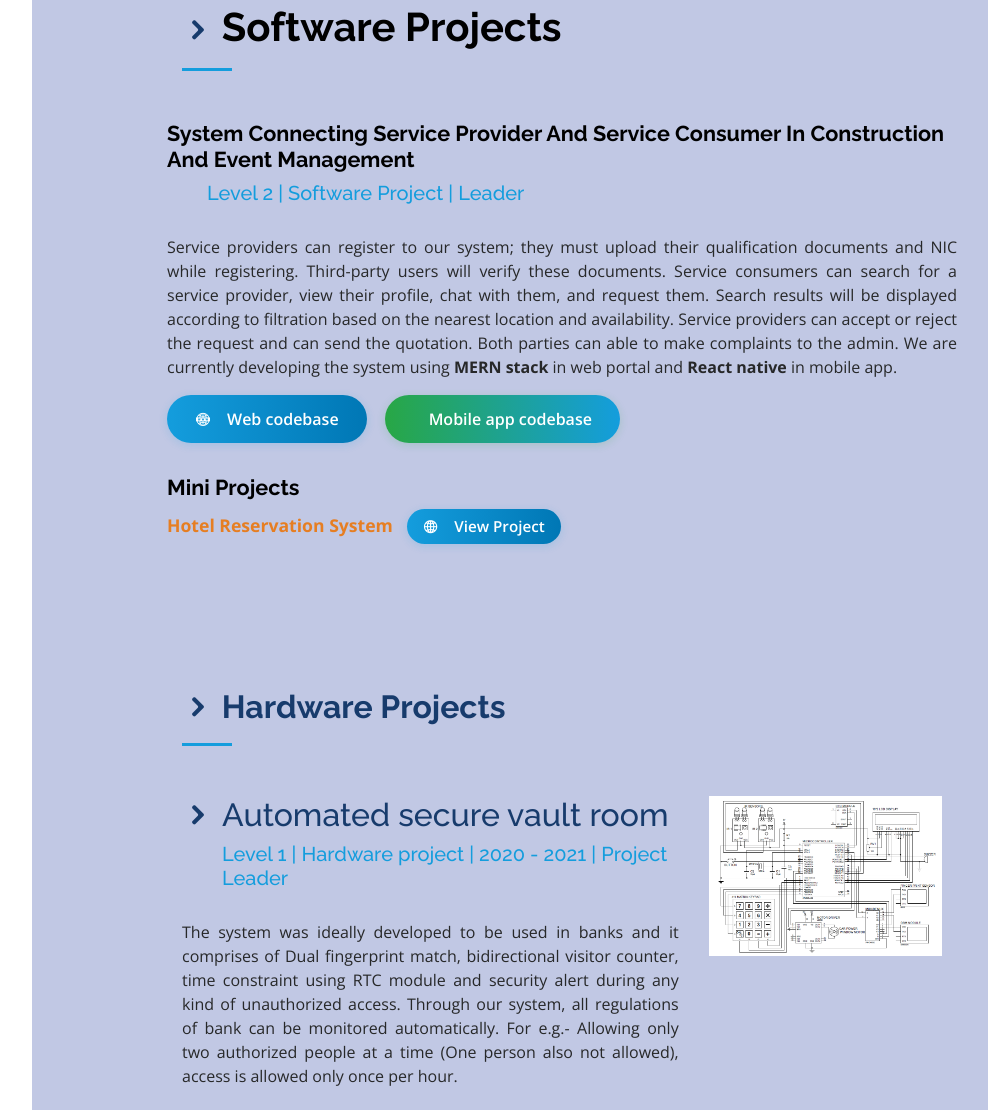
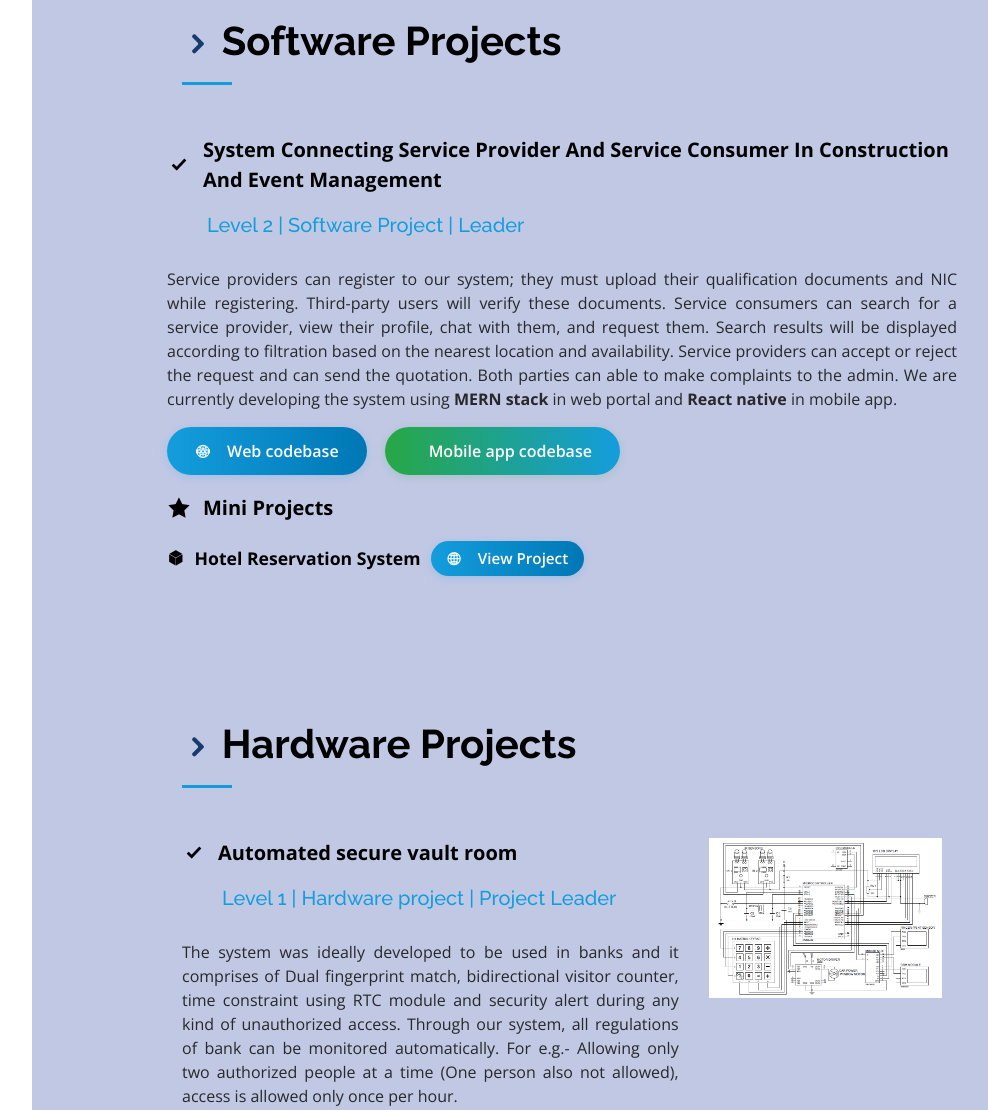
Before and after one commit to theepana-govintharajah/portfolio, a plain HTML site: page index.html in a window 1280 px wide. Shown: the part 5535-6645 px from the top of the page, without its empty margins (268-1256 px from the left). Drawn offline with nearby package versions, Linux system fonts and the light colour scheme; some icons are missing.

Commit message:
Small changes

```diff
--- a/index.html
+++ b/index.html
@@ -404,10 +404,13 @@
                             <h2><i class="icofont-rounded-right"></i><span style="font-size: 1.25em; color: #000;">ML Projects </span></h2>
                         </div>
                         <div>
-                            <h2 style="font-size: 1.35em; color: #000; font-weight: 700;">Generalized Meta Framework for Anomaly Detection </h2>
-                            <h5 style="margin-left: 40px;color: #149ddd; margin-bottom: 30px;">Level 4 | Research Project | 3 members | Leader
-
-                            </h5>
+                            <ul style="list-style: none; padding-left: 0;">
+                                <li style="display: flex; align-items: center; margin-bottom: 18px;">
+                                    <i class="icofont-check" style="color: #000; font-size: 1.5em; margin-right: 12px;"></i>
+                                    <span style="font-size: 1.25em; color: #000; font-weight: 700;">Generalized Meta Framework for Anomaly Detection</span>
+                                </li>
+                            </ul>
+                            <h5 style="margin-left: 40px;color: #149ddd; margin-bottom: 30px;">Level 4 | Research Project | 3 members | Leader</h5>
                             <p style="text-align: justify;">An ensemble approach combines multiple best-performing models, each specialized in capturing specific aspects of data or anomaly characteristics. Here, potential members of an ensemble are picked from a diverse pool of time-series anomaly detection models that include different AI approaches, including Machine Learning, Deep Learning, and Generative Modeling.</p>
                         <div style="display: flex; gap: 18px; margin-bottom: 18px; flex-wrap: wrap;">
                 <a href="https://github.com/GPT-4-UOM/MetaFramework" target="_blank"
@@ -445,11 +448,13 @@
 
                         </div>
                         <div>
-                            <h2 style="font-size: 1.35em; color: #000; font-weight: 700;">System Connecting Service Provider And Service Consumer In Construction And Event Management
-        </h2>
-                            <h5 style="margin-left: 40px;color: #149ddd; margin-bottom: 30px;">Level 2 | Software Project |
-                                 Leader
-                            </h5>
+                            <ul style="list-style: none; padding-left: 0;">
+                                <li style="display: flex; align-items: center; margin-bottom: 18px;">
+                                    <i class="icofont-check" style="color: #000; font-size: 1.5em; margin-right: 12px;"></i>
+                                    <span style="font-size: 1.25em; color: #000; font-weight: 700;">System Connecting Service Provider And Service Consumer In Construction And Event Management</span>
+                                </li>
+                            </ul>
+                            <h5 style="margin-left: 40px;color: #149ddd; margin-bottom: 30px;">Level 2 | Software Project | Leader</h5>
                             <p style="text-align: justify;">Service providers can register to our system;
                                 they must upload their qualification documents and NIC while registering.
                                 Third-party users will verify these documents. Service consumers can search for a service provider,
@@ -471,13 +476,21 @@
 </div>
 
 <div>
-    <h2 style="font-size: 1.35em; color: #000; font-weight: 700; margin-top: 32px;">Mini Projects</h2>
+    <ul style="list-style: none; padding-left: 0;">
+        <li style="display: flex; align-items: center; margin-bottom: 18px;">
+            <i class="icofont-star" style="color: #000; font-size: 1.5em; margin-right: 12px;"></i>
+            <span style="font-size: 1.25em; color: #000; font-weight: 700;">Mini Projects</span>
+        </li>
+    </ul>
     <div style="margin-bottom: 24px;">
-        <span style="font-size: 1.1em; font-weight: bold; color: #e67e22;">Hotel Reservation System</span>
-        <a href="https://imperial-hotel.netlify.app/#!/" target="_blank"
-   style="background: linear-gradient(90deg, #149ddd 0%, #0077b5 100%); color: #fff; font-weight: 600; padding: 6px 16px; border-radius: 20px; text-decoration: none; box-shadow: 0 2px 8px rgba(20,157,221,0.18); transition: background 0.3s; display: inline-flex; align-items: center; gap: 8px; margin-left: 10px; font-size: 0.95em;">
-    <i class="icofont-globe" style="margin-right: 8px;"></i>View Project
-</a>
+        <span style="display: flex; align-items: center;">
+            <i class="icofont-cube" style="color: #000; font-size: 1.1em; margin-right: 10px;"></i>
+            <span style="font-size: 1.1em; font-weight: bold; color: #000;">Hotel Reservation System</span>
+            <a href="https://imperial-hotel.netlify.app/#!/" target="_blank"
+                style="background: linear-gradient(90deg, #149ddd 0%, #0077b5 100%); color: #fff; font-weight: 600; padding: 6px 16px; border-radius: 20px; text-decoration: none; box-shadow: 0 2px 8px rgba(20,157,221,0.18); transition: background 0.3s; display: inline-flex; align-items: center; gap: 8px; margin-left: 10px; font-size: 0.95em;">
+                <i class="icofont-globe" style="margin-right: 8px;"></i>View Project
+            </a>
+        </span>
     </div>
 </div>
                     </div>
@@ -487,14 +500,17 @@
                 <section id="hardware-projects" class="subsection">
                     <div class="container">
                         <div class="section-title">
-                            <h2><i class="icofont-rounded-right"></i> Hardware Projects </h2>
+                            <h2><i class="icofont-rounded-right"></i> <span style="font-size: 1.25em; color: #000;">Hardware Projects</span></h2>
                         </div>
                         <div class="row project">
                             <div class="col-lg-8">
-                                <h2><i class="icofont-rounded-right"></i> Automated secure vault room </h2>
-                                <h5 style="margin-left: 40px;color: #149ddd; margin-bottom: 30px;">Level 1 | Hardware project |
-                                    2020 - 2021 | Project Leader
-                                </h5>
+                                <ul style="list-style: none; padding-left: 0;">
+                                    <li style="display: flex; align-items: center; margin-bottom: 18px;">
+                                        <i class="icofont-check" style="color: #000; font-size: 1.5em; margin-right: 12px;"></i>
+                                        <span style="font-size: 1.25em; color: #000; font-weight: 700;">Automated secure vault room</span>
+                                    </li>
+                                </ul>
+                                <h5 style="margin-left: 40px;color: #149ddd; margin-bottom: 30px;">Level 1 | Hardware project | Project Leader</h5>
                                 <p style="text-align: justify;">The system was ideally developed to be used in banks and it comprises of Dual
                                 fingerprint match, bidirectional visitor counter, time constraint using RTC module and
                                 security alert during any kind of unauthorized access. Through our system, all
```
